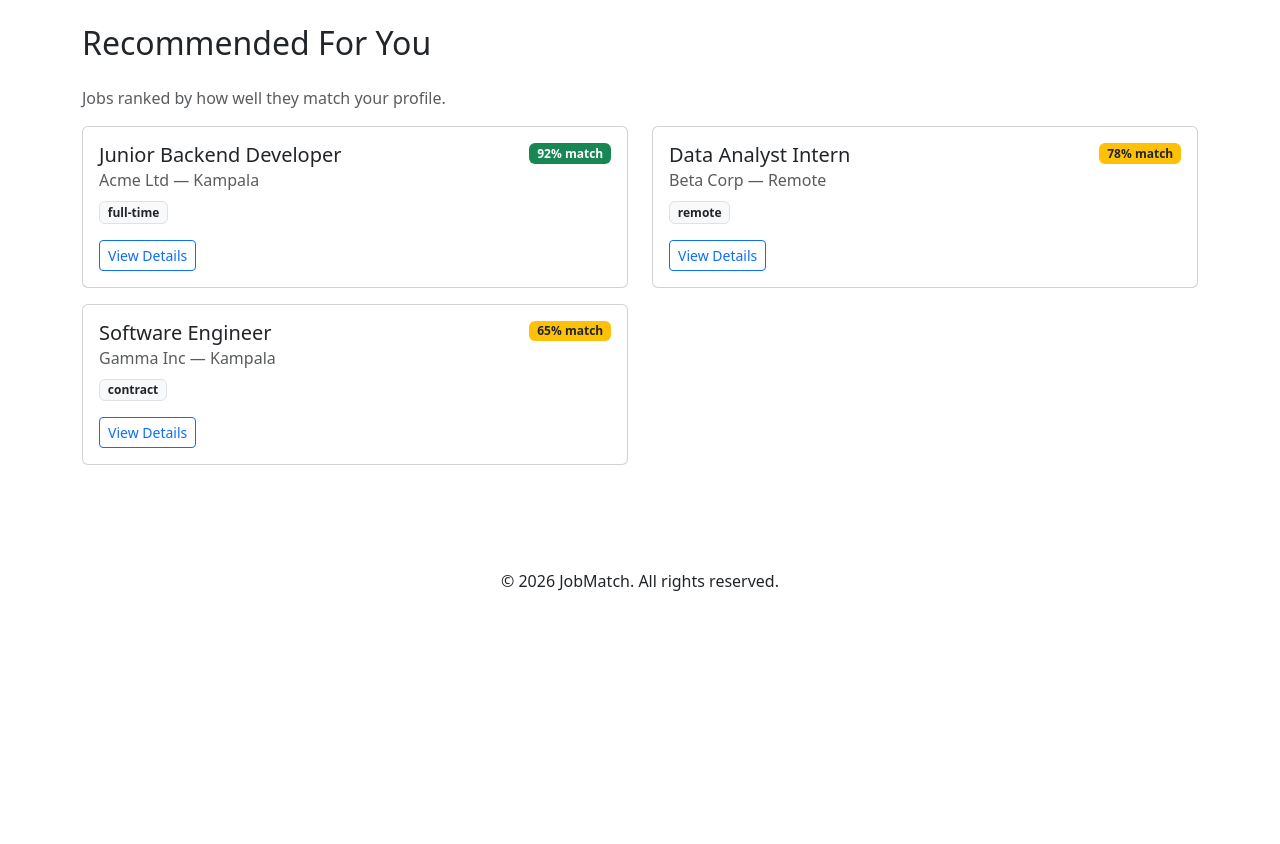
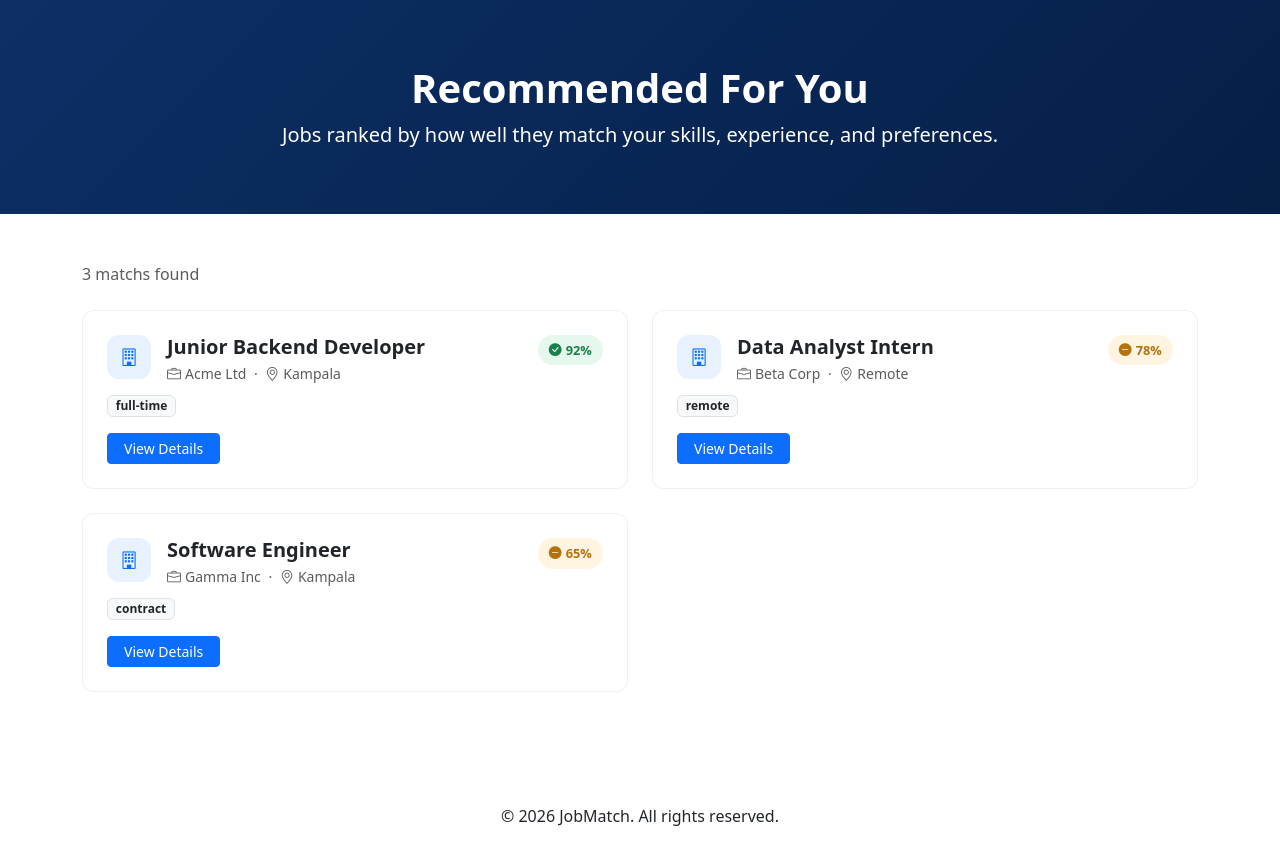
Before and after one commit to jwamani/job_recommendation_engine, a Django app: page /matching/recommendations/ in a window 1280 px wide. Shown: the part 56-900 px from the top of the page. Before the commit the page ends 647 px from the top, so only its background shows below. Run offline with Django 5.2, Linux system fonts and the light colour scheme.

Commit message:
Added styles to recommendation html file in matching folder

```diff
--- a/matching/templates/matching/recommendations.html
+++ b/matching/templates/matching/recommendations.html
@@ -1,39 +1,85 @@
 {% extends "base.html" %}
 {% block title %}Recommended For You - JobMatch{% endblock %}
-{% block content %}
-<h2 class="mb-4">Recommended For You</h2>
-<p class="text-muted">Jobs ranked by how well they match your profile.</p>
+{% block main %}
+<section class="recs-hero">
+  <div class="container">
+    <div class="row justify-content-center">
+      <div class="col-lg-8 text-center text-white">
+        <h1 class="fw-bold mb-2">Recommended For You</h1>
+        <p class="lead mb-0 opacity-90">
+          Jobs ranked by how well they match your skills, experience, and preferences.
+        </p>
+      </div>
+    </div>
+  </div>
+</section>
 
-<div class="row">
-  {% for rec in recommendations %}
-  <div class="col-md-6 mb-3">
-    <div class="card h-100">
-      <div class="card-body">
-        <div class="d-flex justify-content-between align-items-start">
-          <h5 class="card-title">{{ rec.job.title }}</h5>
+<main class="container py-5">
+  {% if messages %}
+    <div class="mb-4">
+      {% for message in messages %}
+        <div class="alert alert-{{ message.tags|default:'info' }} mb-2" role="alert">{{ message }}</div>
+      {% endfor %}
+    </div>
+  {% endif %}
+
+  {% if recommendations %}
+  <div class="d-flex justify-content-between align-items-center mb-4">
+    <span class="text-muted">{{ recommendations|length }} match{{ recommendations|length|pluralize }} found</span>
+  </div>
+  {% endif %}
+
+  <div class="row g-4">
+    {% for rec in recommendations %}
+    <div class="col-md-6">
+      <div class="recs-card h-100 p-4">
+        <div class="d-flex justify-content-between align-items-start mb-2">
+          <div class="d-flex align-items-start gap-3">
+            <div class="recs-company-icon">
+              <i class="bi bi-building"></i>
+            </div>
+            <div>
+              <h5 class="fw-bold mb-1">{{ rec.job.title }}</h5>
+              <div class="text-muted small">
+                <i class="bi bi-briefcase me-1"></i>{{ rec.job.company }}
+                <span class="mx-1">&middot;</span>
+                <i class="bi bi-geo-alt me-1"></i>{{ rec.job.location }}
+              </div>
+            </div>
+          </div>
           {% if rec.score >= 80 %}
-          <span class="badge bg-success">{{ rec.score }}% match</span>
+          <span class="recs-match recs-match-high"><i class="bi bi-check-circle-fill me-1"></i>{{ rec.score }}%</span>
           {% elif rec.score >= 50 %}
-          <span class="badge bg-warning text-dark">{{ rec.score }}% match</span>
+          <span class="recs-match recs-match-mid"><i class="bi bi-dash-circle-fill me-1"></i>{{ rec.score }}%</span>
           {% else %}
-          <span class="badge bg-secondary">{{ rec.score }}% match</span>
+          <span class="recs-match recs-match-low"><i class="bi bi-circle-fill me-1"></i>{{ rec.score }}%</span>
           {% endif %}
         </div>
-        <h6 class="card-subtitle mb-2 text-muted">{{ rec.job.company }} — {{ rec.job.location }}</h6>
-        <p class="card-text">
+
+        <div class="mb-3">
           <span class="badge bg-light text-dark border">{{ rec.job.job_type }}</span>
-        </p>
+        </div>
+
         {% url 'jobs:job_detail' rec.job.id as job_url %}
         {% if job_url %}
-        <a href="{{ job_url }}" class="btn btn-outline-primary btn-sm">View Details</a>
+        <a href="{{ job_url }}" class="btn btn-primary btn-sm px-3">View Details</a>
         {% else %}
-        <a href="#" class="btn btn-outline-primary btn-sm disabled">View Details</a>
+        <a href="#" class="btn btn-outline-secondary btn-sm px-3 disabled">View Details</a>
         {% endif %}
       </div>
     </div>
+    {% empty %}
+    <div class="col-12">
+      <div class="recs-empty text-center py-5">
+        <div class="recs-empty-icon mb-3">
+          <i class="bi bi-search"></i>
+        </div>
+        <h5 class="fw-bold mb-2">No recommendations yet</h5>
+        <p class="text-muted mb-4">Complete your profile to get jobs matched to your skills and preferences.</p>
+        <a href="{% url 'accounts:profile_edit' %}" class="btn btn-primary px-4">Complete Your Profile</a>
+      </div>
+    </div>
+    {% endfor %}
   </div>
-  {% empty %}
-  <p>No recommendations yet — complete your profile to get matched jobs.</p>
-  {% endfor %}
-</div>
+</main>
 {% endblock %}
--- a/static/css/styles.css
+++ b/static/css/styles.css
@@ -139,3 +139,80 @@ body {
 	font-weight: 600;
 	flex-shrink: 0;
 }
+
+/* Recommendations page */
+.recs-hero {
+	position: relative;
+	padding: 4rem 0;
+	background-color: #051f46;
+	background-image: linear-gradient(135deg, #0d2f66 0%, #051f46 100%);
+}
+
+.recs-card {
+	background-color: #fff;
+	border: 1px solid rgba(0, 0, 0, 0.06);
+	border-radius: 12px;
+	transition:
+		transform 0.2s ease,
+		box-shadow 0.2s ease;
+}
+
+.recs-card:hover {
+	transform: translateY(-4px);
+	box-shadow: 0 12px 24px rgba(0, 0, 0, 0.08);
+}
+
+.recs-company-icon {
+	width: 44px;
+	height: 44px;
+	background-color: #e7f1ff;
+	color: #0d6efd;
+	border-radius: 12px;
+	display: inline-flex;
+	align-items: center;
+	justify-content: center;
+	font-size: 1.1rem;
+	flex-shrink: 0;
+}
+
+.recs-match {
+	display: inline-flex;
+	align-items: center;
+	padding: 0.35rem 0.7rem;
+	border-radius: 999px;
+	font-size: 0.8rem;
+	font-weight: 600;
+	white-space: nowrap;
+}
+
+.recs-match-high {
+	background-color: #e6f7ed;
+	color: #1a7f4a;
+}
+
+.recs-match-mid {
+	background-color: #fff4e0;
+	color: #b3720b;
+}
+
+.recs-match-low {
+	background-color: #f1f2f4;
+	color: #6c757d;
+}
+
+.recs-empty {
+	background-color: #f8f9fa;
+	border-radius: 12px;
+}
+
+.recs-empty-icon {
+	width: 64px;
+	height: 64px;
+	background-color: #e7f1ff;
+	color: #0d6efd;
+	border-radius: 50%;
+	display: inline-flex;
+	align-items: center;
+	justify-content: center;
+	font-size: 1.75rem;
+}
```
